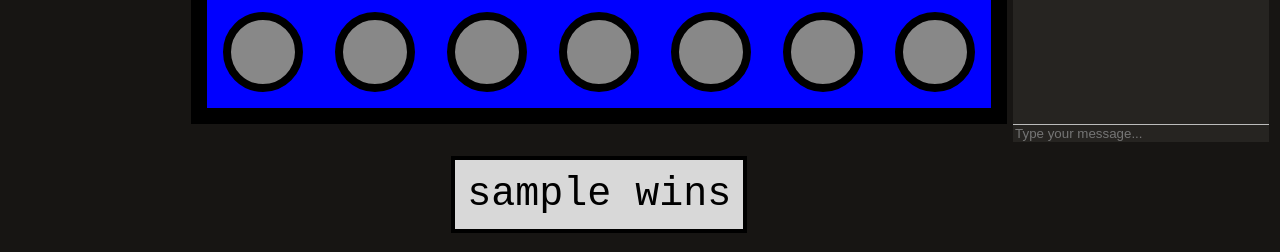
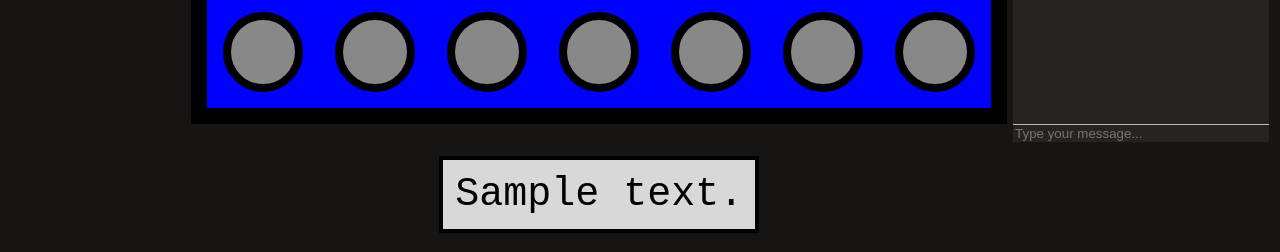
Before and after one commit to Diamondshatter2/hidden-cannon, a Flask app: template templates/game.html in a window 1280 px wide. Shown: the part 548-800 px from the top of the page. Run offline with Flask 3, Linux system fonts and the light colour scheme; the template is opened without the code that fills it: most values are stand-ins (such as "Sample title", 1, 10 or a date in 2020); some libraries are stand-ins or nearby versions.

Commit message:
refactor to make outcome message game attribute

```diff
--- a/server.py
+++ b/server.py
@@ -81,8 +81,8 @@ def handle_move_request(column):
     socketio.emit("make move", move, room=game_id)
 
     if game.outcome is not None:
-        result = "Draw" if game.outcome == 'draw' else f"{session['username']} wins"
-        socketio.emit("end game", result, room=game_id)
+        game.result_message = "Draw" if game.outcome == 'draw' else f"{session['username']} wins"
+        socketio.emit("end game", game.result_message, room=game_id)
 
 
 @socketio.on("submit message")
--- a/templates/game.html
+++ b/templates/game.html
@@ -46,10 +46,8 @@
             {% if game.outcome is none %}
                 {% set color = game.colors[game.whose_turn] %}
                 <div class="space" style="background-color: {{ color }};"></div>
-            {% elif game.outcom == "draw" %}
-                <div class="result">draw</div>
             {% else %}
-                <div class="result">{{ game.usernames[game.outcome] }} wins</div>
+                <div class="result">{{ game.result_message }}</div>
             {% endif %}
         </div>
     </div>
```
